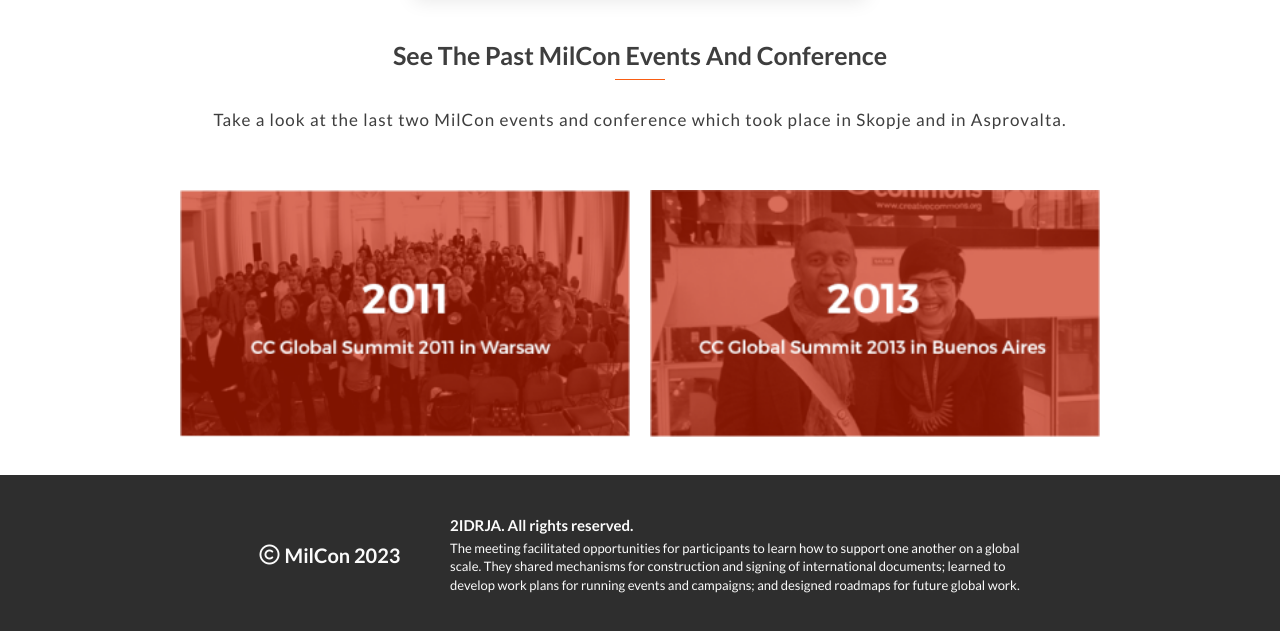
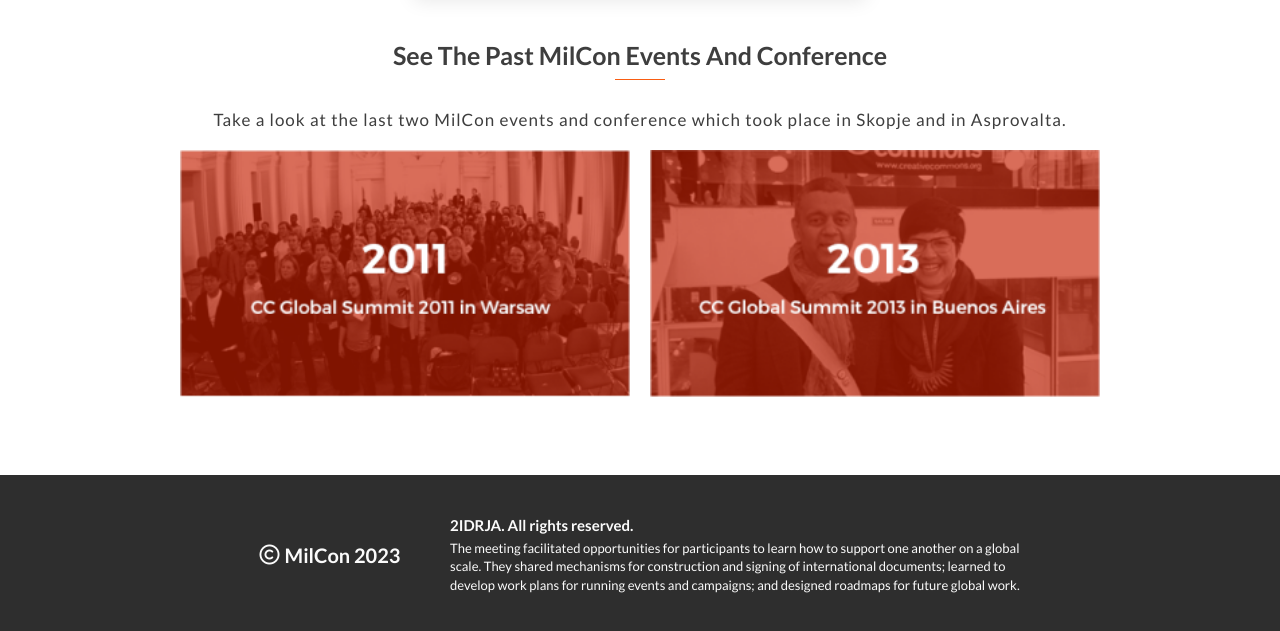
Before and after one commit to jugosack/HTML-CSS-JavaScript-capstone-project---Conference-page, a website: page about.html in a window 1280 px wide. Shown: the part 1426-2057 px from the top of the page. Drawn offline with Linux system fonts and the light colour scheme.

Commit message:
Add space in about.css between images and footer

```diff
--- a/about.css
+++ b/about.css
@@ -137,7 +137,7 @@
 }
 
 .box-container {
-  padding-top: 4rem;
+  /*padding-top: 4rem;*/
   display: flex;
   justify-content: center;
   align-items: center;
@@ -147,7 +147,7 @@
 
 .box-container .box1 {
   width: 45rem;
-  height: 30rem;
+  height: 25rem;
   background: url(./images/desktop/about_2011.png);
   background-repeat: no-repeat;
   background-size: contain;
@@ -162,7 +162,7 @@
 .box-container .box2 {
   cursor: pointer;
   width: 45rem;
-  height: 30rem;
+  height: 25rem;
   background: url(./images/desktop/about_2013.png);
   background-repeat: no-repeat;
   background-size: contain;
```
